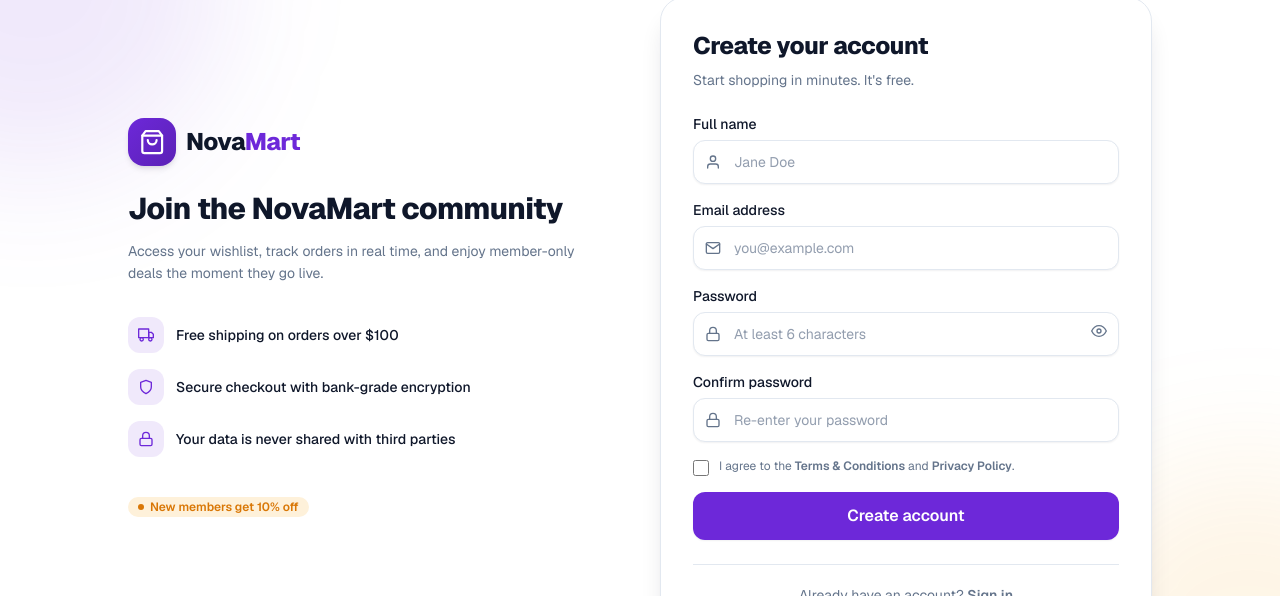
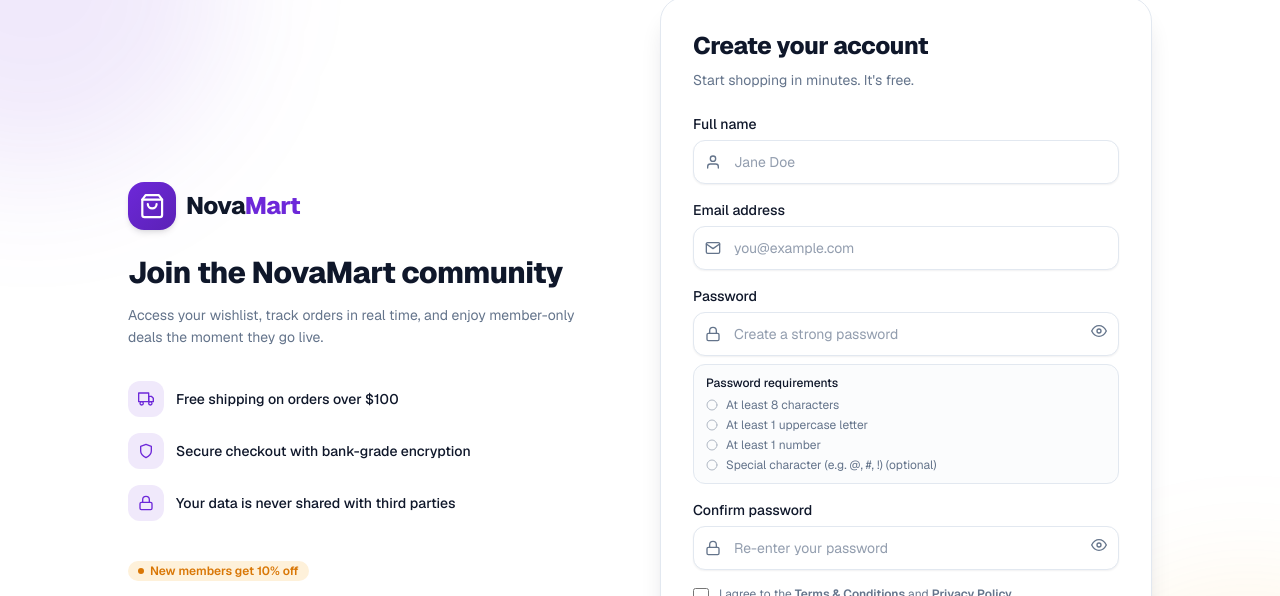
Before and after one commit to Raja-Sarmad/E-Commerce, a Next.js app: page /register in a window 1280 px wide. Shown: the part 204-800 px from the top of the page. Built offline with nearby package versions, Linux system fonts and the light colour scheme; no server answers.

Commit message:
Fix registration validation, password rules, and confirm password toggle.
Align client password rules with the API, show field-level email errors, display requirement checklist, and surface API validation messages.

Co-authored-by: Cursor <cursoragent@cursor.com>

```diff
--- a/src/app/register/page.tsx
+++ b/src/app/register/page.tsx
@@ -1,50 +1,128 @@
 "use client";
 
-import { useState, type FormEvent } from "react";
+import { useMemo, useState, type FormEvent } from "react";
 import { useRouter } from "next/navigation";
 import { FiEye, FiEyeOff, FiLock, FiMail, FiUser } from "react-icons/fi";
 import { AuthShell, AuthFooter } from "@/components/auth/AuthShell";
+import { PasswordRequirements } from "@/components/auth/PasswordRequirements";
 import { Input } from "@/components/ui/Input";
 import { Button } from "@/components/ui/Button";
 import { useRegisterMutation } from "@/lib/rtk/authApi";
+import { getErrorMessage } from "@/lib/rtk/baseApi";
+import { isPasswordValid, isValidEmail, passwordValidationMessage } from "@/lib/password-validation";
 import { toast } from "@/hooks/use-toast";
+
+function PasswordToggle({
+  visible,
+  onToggle,
+  label,
+}: {
+  visible: boolean;
+  onToggle: () => void;
+  label: string;
+}) {
+  return (
+    <button
+      type="button"
+      onClick={onToggle}
+      aria-label={label}
+      className="text-muted-foreground hover:text-foreground"
+    >
+      {visible ? <FiEyeOff className="h-4 w-4" aria-hidden /> : <FiEye className="h-4 w-4" aria-hidden />}
+    </button>
+  );
+}
 
 export default function RegisterPage() {
   const [registerMutation] = useRegisterMutation();
   const router = useRouter();
   const [form, setForm] = useState({ name: "", email: "", password: "", confirm: "" });
   const [showPassword, setShowPassword] = useState(false);
+  const [showConfirmPassword, setShowConfirmPassword] = useState(false);
   const [loading, setLoading] = useState(false);
   const [formError, setFormError] = useState("");
+  const [fieldErrors, setFieldErrors] = useState({
+    name: "",
+    email: "",
+    password: "",
+    confirm: "",
+  });
+  const [touched, setTouched] = useState({
+    email: false,
+    password: false,
+    confirm: false,
+  });
+
+  const emailError = useMemo(() => {
+    if (!form.email.trim()) return "";
+    if (!isValidEmail(form.email)) return "Please enter a valid email address.";
+    return "";
+  }, [form.email]);
+
+  const passwordError = useMemo(() => {
+    if (!form.password) return "";
+    return passwordValidationMessage(form.password) ?? "";
+  }, [form.password]);
+
+  const confirmError = useMemo(() => {
+    if (!form.confirm) return "";
+    if (form.password !== form.confirm) return "Passwords do not match.";
+    return "";
+  }, [form.confirm, form.password]);
+
+  const validateForm = () => {
+    const next = { name: "", email: "", password: "", confirm: "" };
+
+    if (!form.name.trim()) {
+      next.name = "Full name is required.";
+    } else if (form.name.trim().length < 2) {
+      next.name = "Name must be at least 2 characters.";
+    }
+
+    if (!form.email.trim()) {
+      next.email = "Email is required.";
+    } else if (!isValidEmail(form.email)) {
+      next.email = "Please enter a valid email address.";
+    }
+
+    if (!form.password) {
+      next.password = "Password is required.";
+    } else if (!isPasswordValid(form.password)) {
+      next.password = passwordValidationMessage(form.password) ?? "Password does not meet requirements.";
+    }
+
+    if (!form.confirm) {
+      next.confirm = "Please confirm your password.";
+    } else if (form.password !== form.confirm) {
+      next.confirm = "Passwords do not match.";
+    }
+
+    setFieldErrors(next);
+    setTouched({ email: true, password: true, confirm: true });
+    return !next.name && !next.email && !next.password && !next.confirm;
+  };
 
   const handleSubmit = async (e: FormEvent) => {
     e.preventDefault();
     setFormError("");
-    if (!form.name.trim() || !form.email.trim() || !form.password.trim()) {
-      setFormError("All fields are required.");
-      return;
-    }
-    if (!/\S+@\S+\.\S+/.test(form.email)) {
-      setFormError("Please enter a valid email address.");
-      return;
-    }
-    if (form.password.length < 6) {
-      setFormError("Password must be at least 6 characters.");
-      return;
-    }
-    if (form.password !== form.confirm) {
-      setFormError("Passwords do not match.");
-      return;
-    }
+    if (!validateForm()) return;
+
     setLoading(true);
     try {
-      await registerMutation({ name: form.name, email: form.email, password: form.password }).unwrap();
+      await registerMutation({
+        name: form.name.trim(),
+        email: form.email.trim(),
+        password: form.password,
+      }).unwrap();
       toast.success("Account created!", "Welcome to NovaMart.");
       router.push("/account/profile");
-    } catch {
-      setFormError("Registration failed. Please try again.");
+    } catch (err) {
+      const message = getErrorMessage(err);
+      setFormError(message);
+      toast.error("Registration failed", message);
+    } finally {
+      setLoading(false);
     }
-    setLoading(false);
   };
 
   return (
@@ -59,15 +137,19 @@ export default function RegisterPage() {
         />
       }
     >
-      <form onSubmit={handleSubmit} className="space-y-4">
+      <form onSubmit={handleSubmit} className="space-y-4" noValidate>
         <Input
           label="Full name"
           name="name"
           autoComplete="name"
           value={form.name}
-          onChange={(e) => setForm({ ...form, name: e.target.value })}
+          onChange={(e) => {
+            setForm({ ...form, name: e.target.value });
+            if (fieldErrors.name) setFieldErrors((prev) => ({ ...prev, name: "" }));
+          }}
           placeholder="Jane Doe"
           leftIcon={<FiUser className="h-4 w-4" aria-hidden />}
+          error={fieldErrors.name}
           required
         />
         <Input
@@ -76,41 +158,63 @@ export default function RegisterPage() {
           name="email"
           autoComplete="email"
           value={form.email}
-          onChange={(e) => setForm({ ...form, email: e.target.value })}
+          onChange={(e) => {
+            setForm({ ...form, email: e.target.value });
+            if (fieldErrors.email) setFieldErrors((prev) => ({ ...prev, email: "" }));
+          }}
+          onBlur={() => setTouched((prev) => ({ ...prev, email: true }))}
           placeholder="you@example.com"
           leftIcon={<FiMail className="h-4 w-4" aria-hidden />}
+          error={fieldErrors.email || (touched.email ? emailError : "")}
           required
         />
+        <div className="space-y-2">
           <Input
             label="Password"
             type={showPassword ? "text" : "password"}
             name="password"
             autoComplete="new-password"
             value={form.password}
-          onChange={(e) => setForm({ ...form, password: e.target.value })}
-          placeholder="At least 6 characters"
+            onChange={(e) => {
+              setForm({ ...form, password: e.target.value });
+              if (fieldErrors.password) setFieldErrors((prev) => ({ ...prev, password: "" }));
+            }}
+            onBlur={() => setTouched((prev) => ({ ...prev, password: true }))}
+            placeholder="Create a strong password"
             leftIcon={<FiLock className="h-4 w-4" aria-hidden />}
             rightIcon={
-            <button
-              type="button"
-              onClick={() => setShowPassword((prev) => !prev)}
-              aria-label={showPassword ? "Hide password" : "Show password"}
-              className="text-muted-foreground hover:text-foreground"
-            >
-              {showPassword ? <FiEyeOff className="h-4 w-4" aria-hidden /> : <FiEye className="h-4 w-4" aria-hidden />}
-            </button>
+              <PasswordToggle
+                visible={showPassword}
+                onToggle={() => setShowPassword((prev) => !prev)}
+                label={showPassword ? "Hide password" : "Show password"}
+              />
             }
+            error={fieldErrors.password || (touched.password ? passwordError : "")}
             required
           />
+          <PasswordRequirements password={form.password} />
+        </div>
         <Input
           label="Confirm password"
-          type={showPassword ? "text" : "password"}
+          type={showConfirmPassword ? "text" : "password"}
           name="confirm"
           autoComplete="new-password"
           value={form.confirm}
-          onChange={(e) => setForm({ ...form, confirm: e.target.value })}
+          onChange={(e) => {
+            setForm({ ...form, confirm: e.target.value });
+            if (fieldErrors.confirm) setFieldErrors((prev) => ({ ...prev, confirm: "" }));
+          }}
+          onBlur={() => setTouched((prev) => ({ ...prev, confirm: true }))}
           placeholder="Re-enter your password"
           leftIcon={<FiLock className="h-4 w-4" aria-hidden />}
+          rightIcon={
+            <PasswordToggle
+              visible={showConfirmPassword}
+              onToggle={() => setShowConfirmPassword((prev) => !prev)}
+              label={showConfirmPassword ? "Hide confirm password" : "Show confirm password"}
+            />
+          }
+          error={fieldErrors.confirm || (touched.confirm ? confirmError : "")}
           required
         />
         <label className="flex items-start gap-2.5 text-xs text-muted-foreground">
--- /dev/null
+++ b/src/components/auth/PasswordRequirements.tsx
@@ -0,0 +1,56 @@
+"use client";
+
+import type { ReactNode } from "react";
+import { FiCheck, FiCircle } from "react-icons/fi";
+import { getPasswordChecks } from "@/lib/password-validation";
+import { cn } from "@/lib/utils";
+
+type PasswordRequirementsProps = {
+  password: string;
+  className?: string;
+};
+
+function RequirementRow({
+  met,
+  optional,
+  children,
+}: {
+  met: boolean;
+  optional?: boolean;
+  children: ReactNode;
+}) {
+  return (
+    <li
+      className={cn(
+        "flex items-center gap-2 text-xs",
+        met ? "text-success" : optional ? "text-muted-foreground" : "text-muted-foreground"
+      )}
+    >
+      {met ? (
+        <FiCheck className="h-3.5 w-3.5 shrink-0" aria-hidden />
+      ) : (
+        <FiCircle className="h-3 w-3 shrink-0 opacity-50" aria-hidden />
+      )}
+      <span>
+        {children}
+        {optional ? " (optional)" : ""}
+      </span>
+    </li>
+  );
+}
+
+export function PasswordRequirements({ password, className }: PasswordRequirementsProps) {
+  const checks = getPasswordChecks(password);
+
+  return (
+    <ul className={cn("space-y-1 rounded-lg border border-border bg-muted/30 px-3 py-2.5", className)}>
+      <p className="mb-1.5 text-xs font-medium text-foreground">Password requirements</p>
+      <RequirementRow met={checks.minLength}>At least 8 characters</RequirementRow>
+      <RequirementRow met={checks.uppercase}>At least 1 uppercase letter</RequirementRow>
+      <RequirementRow met={checks.number}>At least 1 number</RequirementRow>
+      <RequirementRow met={checks.specialChar} optional>
+        Special character (e.g. @, #, !)
+      </RequirementRow>
+    </ul>
+  );
+}
--- a/src/components/ui/AuthRequiredModal.tsx
+++ b/src/components/ui/AuthRequiredModal.tsx
@@ -24,7 +24,7 @@ export function AuthRequiredModal({ open, onClose }: AuthRequiredModalProps) {
             <FiLogIn className="h-4 w-4" aria-hidden />
             Login
           </Button>
-          <Button href="/signup" onClick={onClose} variant="outline" className="flex-1">
+          <Button href="/register" onClick={onClose} variant="outline" className="flex-1">
             <FiUserPlus className="h-4 w-4" aria-hidden />
             Sign up
           </Button>
--- /dev/null
+++ b/src/lib/password-validation.ts
@@ -0,0 +1,35 @@
+export type PasswordChecks = {
+  minLength: boolean;
+  uppercase: boolean;
+  number: boolean;
+  specialChar: boolean;
+};
+
+export function getPasswordChecks(password: string): PasswordChecks {
+  return {
+    minLength: password.length >= 8,
+    uppercase: /[A-Z]/.test(password),
+    number: /[0-9]/.test(password),
+    specialChar: /[^A-Za-z0-9]/.test(password),
+  };
+}
+
+/** Required: 8+ chars, one uppercase, one number. Special char is optional. */
+export function isPasswordValid(password: string): boolean {
+  const checks = getPasswordChecks(password);
+  return checks.minLength && checks.uppercase && checks.number;
+}
+
+export function passwordValidationMessage(password: string): string | null {
+  const checks = getPasswordChecks(password);
+  if (!checks.minLength) return "Password must be at least 8 characters.";
+  if (!checks.uppercase) return "Password must contain at least one uppercase letter.";
+  if (!checks.number) return "Password must contain at least one number.";
+  return null;
+}
+
+const EMAIL_PATTERN = /^[^\s@]+@[^\s@]+\.[^\s@]+$/;
+
+export function isValidEmail(email: string): boolean {
+  return EMAIL_PATTERN.test(email.trim());
+}
```
Also changed, not shown: src/lib/rtk/baseApi.ts (+13 -1 lines). Lines whose indentation alone changed are shown as unchanged.
